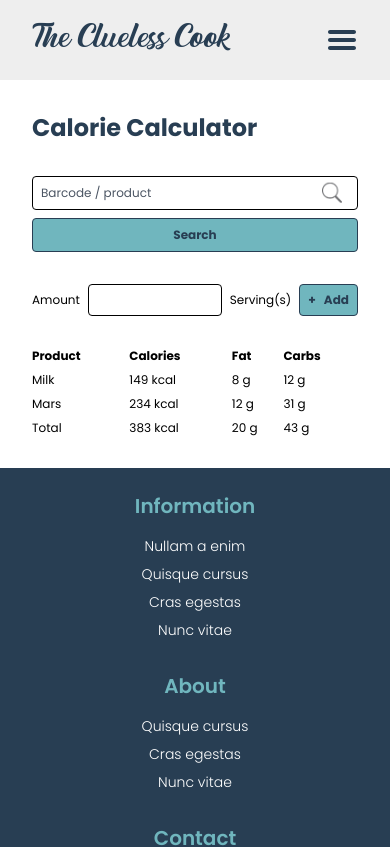
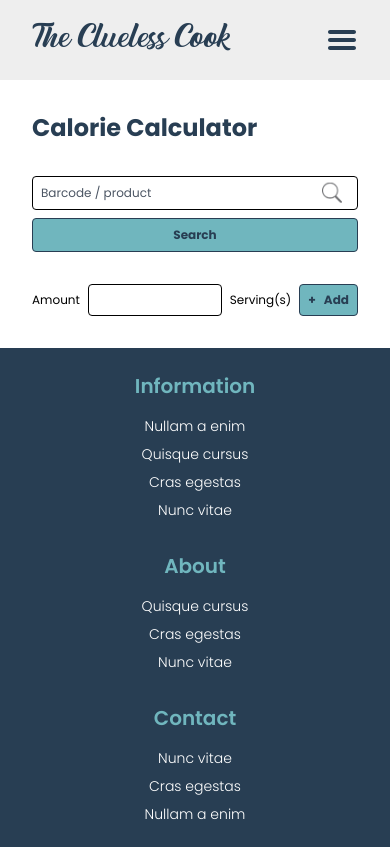
Before and after one commit to ronald-it/the-clueless-cook, a Next.js app: page /calculator in a window 390 px wide. Shown: the top 847 px of the page. Built offline with nearby package versions, Linux system fonts and the light colour scheme; what @savvywombat/tailwindcss-grid-areas, @savvywombat/tailwindcss-grid-named-lines would draw is missing.

Commit message:
Functionality of both forms and tables are now implemented on the calculator page. Next up is making it responsive for tablet and desktop.

```diff
--- a/src/app/calculator/page.js
+++ b/src/app/calculator/page.js
@@ -11,7 +11,9 @@ const API_KEY = '270cc5a42e9022d3b8f92f30feed3e6e';
 
 export default function Calculator() {
   const [productInput, setProductInput] = useState();
-  const [products, setProducts] = useState([]);
+  const [servingSize, setServingSize] = useState();
+  const [searchResults, setSearchResults] = useState([]);
+  const [addedProducts, setAddedProducts] = useState([]);
 
   const fetchProduct = async (input) => {
     try {
@@ -23,15 +25,27 @@ export default function Calculator() {
           ingr: input,
         },
       });
-      setProducts([...products, response.data.parsed[0].food]);
+      setSearchResults([...searchResults, response.data.parsed[0].food]);
     } catch (error) {
       console.log(error);
     }
   };
 
-  useEffect(() => console.log(products), [products]);
+  const handleCalculation = (e) => {
+    e.preventDefault();
 
-  useEffect(() => console.log(productInput), [productInput]);
+    const productsWithServingSize = searchResults.map((product) => ({
+      ...product,
+      servingSize: parseInt(servingSize),
+    }));
+
+    setAddedProducts((prevAddedProducts) => [...prevAddedProducts, ...productsWithServingSize]);
+
+    setSearchResults([]);
+  };
+
+  useEffect(() => console.log(searchResults, searchResults?.length), [searchResults]);
+  useEffect(() => console.log(addedProducts, addedProducts?.length), [addedProducts]);
 
   return (
     <div className='p-8 flex flex-col gap-y-8'>
@@ -71,7 +85,7 @@ export default function Calculator() {
         </form>
       </section>
 
-      {products.length > 0 && (
+      {searchResults?.length > 0 && (
         <section>
           <table className='w-full text-xs'>
             <thead>
@@ -88,7 +102,7 @@ export default function Calculator() {
               </tr>
             </thead>
             <tbody>
-              {products.map((product) => {
+              {searchResults.map((product) => {
                 return (
                   <tr key={product.foodId}>
                     <td>
@@ -109,22 +123,30 @@ export default function Calculator() {
       )}
 
       <section>
-        <form className='flex justify-between text-xs gap-x-2 h-8 [&>*]:h-full [&>*]:flex [&>*]:items-center'>
+        <form
+          className='flex justify-between text-xs gap-x-2 h-8 [&>*]:h-full [&>*]:flex [&>*]:items-center'
+          onSubmit={handleCalculation}
+        >
           <label className='flex items-center'>Amount</label>
           <span>
             <input
               type='number'
-              className='w-full h-full text-xs border-[0.1rem] border-black rounded'
+              className='w-full h-full text-xs border-[0.1rem] border-black rounded p-2'
+              onChange={(e) => setServingSize(e.target.value)}
             />
           </span>
           <span>Serving(s)</span>
-          <button className='bg-lightblue text-darkblue border-[0.1rem] border-darkblue font-bold text-xs rounded whitespace-nowrap px-2'>
+          <button
+            className='bg-lightblue text-darkblue border-[0.1rem] border-darkblue font-bold text-xs rounded whitespace-nowrap px-2'
+            type='submit'
+          >
             <span className='mr-2'>+</span>
             <span>Add</span>
           </button>
         </form>
       </section>
 
+      {addedProducts?.length > 0 && (
         <section>
           <table className='w-full text-xs'>
             <thead>
@@ -144,51 +166,34 @@ export default function Calculator() {
               </tr>
             </thead>
             <tbody>
-            <tr>
+              {addedProducts.map((product) => {
+                return (
+                  <tr key={product.foodId}>
                     <td>
-                <div className='mt-2'>Milk</div>
+                      <div className='mt-2'>{product.label}</div>
                     </td>
                     <td>
-                <div className='mt-2'>149 kcal</div>
+                      <div className='mt-2'>
+                        {Math.round(product.nutrients.ENERC_KCAL * product.servingSize)} kcal
+                      </div>
                     </td>
                     <td>
-                <div className='mt-2'>8 g</div>
+                      <div className='mt-2'>
+                        {Math.round(product.nutrients.FAT * product.servingSize)} g
+                      </div>
                     </td>
                     <td>
-                <div className='mt-2'>12 g</div>
+                      <div className='mt-2'>
+                        {Math.round(product.nutrients.CHOCDF * product.servingSize)} g
+                      </div>
                     </td>
                   </tr>
-            <tr>
-              <td>
-                <div className='mt-2'>Mars</div>
-              </td>
-              <td>
-                <div className='mt-2'>234 kcal</div>
-              </td>
-              <td>
-                <div className='mt-2'>12 g</div>
-              </td>
-              <td>
-                <div className='mt-2'>31 g</div>
-              </td>
-            </tr>
-            <tr>
-              <td>
-                <div className='mt-2'>Total</div>
-              </td>
-              <td>
-                <div className='mt-2'>383 kcal</div>
-              </td>
-              <td>
-                <div className='mt-2'>20 g</div>
-              </td>
-              <td>
-                <div className='mt-2'>43 g</div>
-              </td>
-            </tr>
+                );
+              })}
             </tbody>
           </table>
         </section>
+      )}
     </div>
   );
 }
```
Lines whose indentation alone changed are shown as unchanged.
